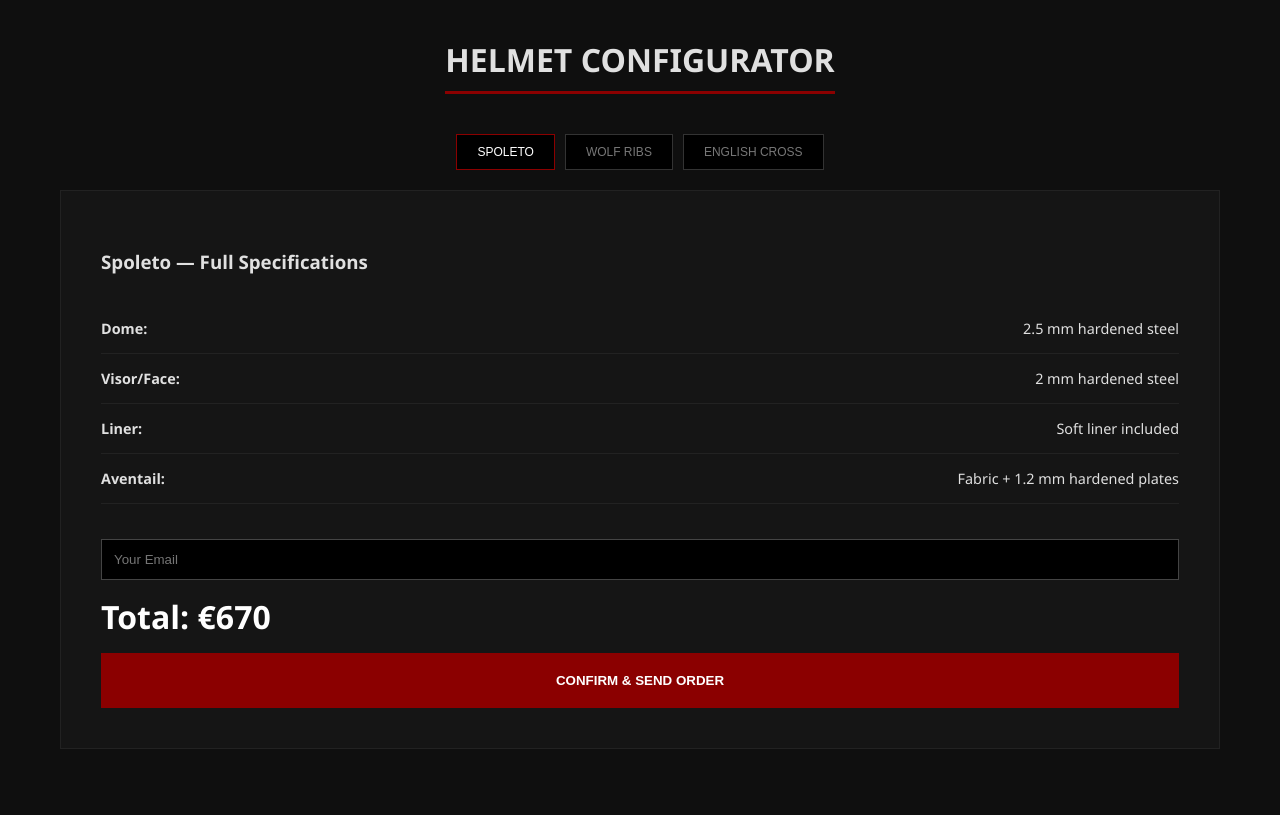
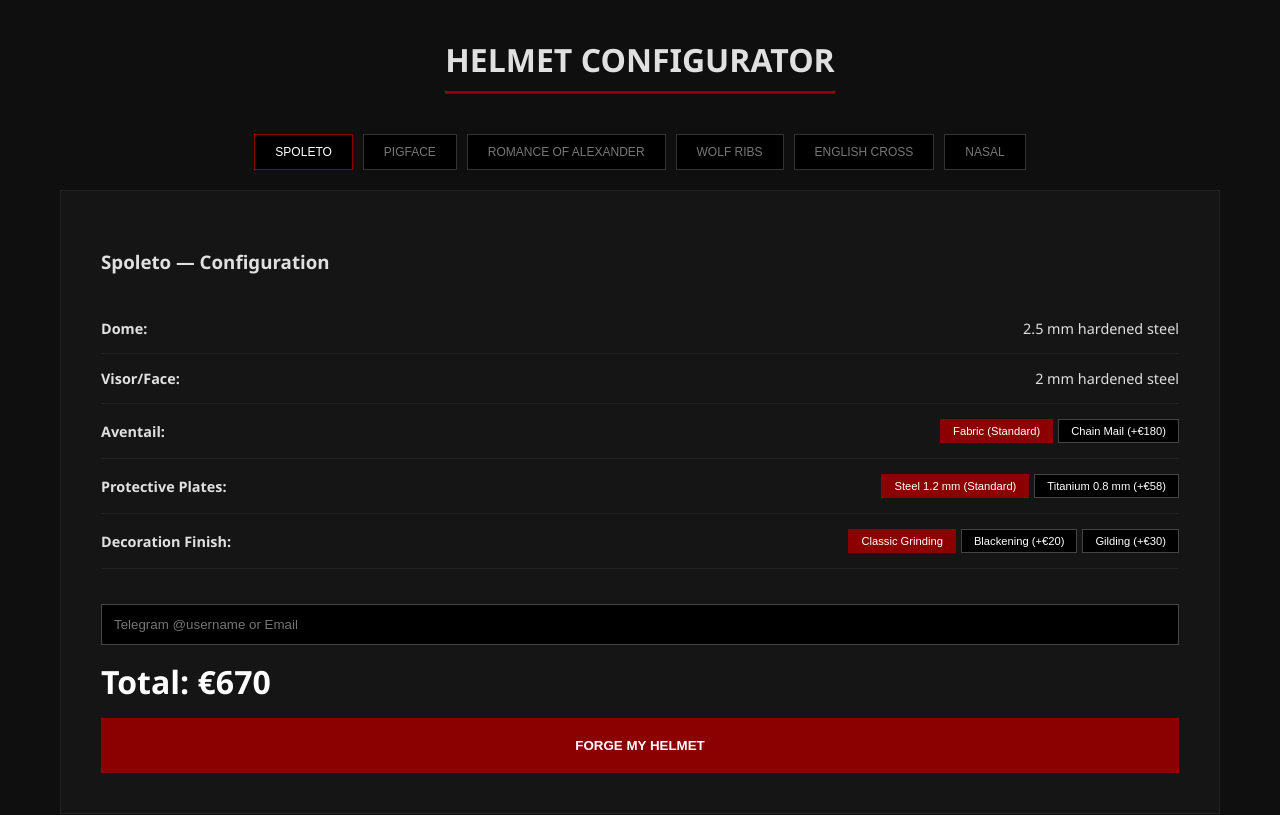
Before and after one commit to Sadovenko555/gorilla-armor-l, a React (Vite) app: page / in a window 1280 px wide. Shown: the part 1760-2575 px from the top of the page. Built offline with nearby package versions, Linux system fonts and the light colour scheme.

Commit message:
fix configurator

```diff
--- a/src/components/Calculator.jsx
+++ b/src/components/Calculator.jsx
@@ -3,14 +3,26 @@ import { helmetsData } from '../data/helmets';
 import emailjs from '@emailjs/browser';
 
 const Calculator = () => {
+  // Ініціалізуємо стан першим шоломом та його стандартними опціями
   const [selectedHelmet, setSelectedHelmet] = useState(helmetsData[0]);
-  // Зберігаємо цілі об'єкти опцій, щоб знати і ціну, і назву
-  const [selectedRod, setSelectedRod] = useState(selectedHelmet.options.rods[0] || null);
-  const [selectedAv, setSelectedAv] = useState(selectedHelmet.options.aventail[0] || null);
+  const [optAv, setOptAv] = useState(helmetsData[0].options.aventail?.[0] || null);
+  const [optPlates, setOptPlates] = useState(helmetsData[0].options.plates?.[0] || null);
+  const [optDecor, setOptDecor] = useState(helmetsData[0].options.decoration?.[0] || null);
   const [clientContact, setClientContact] = useState('');
 
-  // Розрахунок ціни: база + ціна за прути + ціна за бармицю
-  const totalPrice = selectedHelmet.basePrice + (selectedRod?.priceMod || 0) + (selectedAv?.priceMod || 0);
+  // Функція вибору шолома: оновлюємо все одним махом (фікс помилки на скріншоті)
+  const handleHelmetSelect = (h) => {
+    setSelectedHelmet(h);
+    setOptAv(h.options.aventail?.[0] || null);
+    setOptPlates(h.options.plates?.[0] || null);
+    setOptDecor(h.options.decoration?.[0] || null);
+  };
+
+  // Розрахунок загальної вартості
+  const totalPrice = selectedHelmet.basePrice +
+    (optAv?.priceMod || 0) +
+    (optPlates?.priceMod || 0) +
+    (optDecor?.priceMod || 0);
 
   const sendOrder = (e) => {
     e.preventDefault();
@@ -20,48 +32,45 @@ const Calculator = () => {
       return;
     }
 
-    // Формуємо рядок з вибраними опціями для листа
-    const optionsText = [
-      selectedRod ? `Rods: ${selectedRod.label}` : "Standard Visor",
-      selectedAv ? `Aventail: ${selectedAv.label}` : `Aventail: ${selectedHelmet.specs.aventail}`
-    ].join(', ');
-
     const templateParams = {
       helmet_name: selectedHelmet.name,
-      options: optionsText,
+      options: `
+        Aventail: ${optAv?.label || 'Standard'},
+        Plates: ${optPlates?.label || 'Standard/None'},
+        Decoration: ${optDecor?.label || 'Standard'}
+      `,
       price: `€${totalPrice}`,
       contact: clientContact,
     };
 
-    // ВСТАВ СВОЇ ID СЮДИ
+    // Відправка через EmailJS
     emailjs.send(
-      'service_tmndiym', // Твій Service ID
-      'template_dksx62t', // Твій Template ID
+      'YOUR_SERVICE_ID',
+      'YOUR_TEMPLATE_ID',
       templateParams,
-      'QQpVRTj7aSUlz_3-2'   // Твій Public Key
+      'YOUR_PUBLIC_KEY'
     )
       .then((response) => {
         console.log('SUCCESS!', response.status, response.text);
-        alert('SUCCESS! Your order has been sent to the master.');
-        setClientContact(''); // Очистити поле після відправки
-      }, (err) => {
-        console.log('FAILED...', err);
-        alert('FAILED to send order. Please try again or contact via Telegram.');
+        alert('SUCCESS! Order sent to the forge.');
+        setClientContact('');
+      })
+      .catch((err) => {
+        // Використовуємо err для логування (фікс ESLint)
+        console.error('FAILED to send order:', err);
+        alert('FAILED to send order. Check your connection or contact the master directly.');
       });
   };
 
   return (
     <div className="configurator">
+      {/* Вибір моделі шолома */}
       <div className="helmet-selector">
         {helmetsData.map(h => (
           <button
             key={h.id}
             className={`helmet-tab ${selectedHelmet.id === h.id ? 'active' : ''}`}
-            onClick={() => {
-              setSelectedHelmet(h);
-              setSelectedRod(h.options.rods[0] || null);
-              setSelectedAv(h.options.aventail[0] || null);
-            }}
+            onClick={() => handleHelmetSelect(h)}
           >
             {h.name}
           </button>
@@ -69,38 +78,21 @@ const Calculator = () => {
       </div>
 
       <div className="spec-card">
-        <h3>{selectedHelmet.name} — Full Specifications</h3>
+        <h3>{selectedHelmet.name} — Configuration</h3>
         <ul className="spec-list">
           <li><strong>Dome:</strong> {selectedHelmet.specs.dome}</li>
           <li><strong>Visor/Face:</strong> {selectedHelmet.specs.visor || selectedHelmet.specs.face}</li>
-          <li><strong>Liner:</strong> {selectedHelmet.specs.liner}</li>
 
-          {selectedHelmet.options.rods.length > 0 && (
-            <li className="option-row">
-              <strong>Steel Rods:</strong>
-              <div className="mini-buttons">
-                {selectedHelmet.options.rods.map((r, i) => (
-                  <button
-                    key={i}
-                    className={selectedRod?.label === r.label ? 'selected' : ''}
-                    onClick={() => setSelectedRod(r)}
-                  >
-                    {r.label} {r.priceMod > 0 ? `(+€${r.priceMod})` : ''}
-                  </button>
-                ))}
-              </div>
-            </li>
-          )}
-
-          {selectedHelmet.options.aventail.length > 0 ? (
+          {/* Опції бармиці (якщо є вибір) */}
+          {selectedHelmet.options.aventail?.length > 0 ? (
             <li className="option-row">
               <strong>Aventail:</strong>
               <div className="mini-buttons">
                 {selectedHelmet.options.aventail.map((a, i) => (
                   <button
                     key={i}
-                    className={selectedAv?.label === a.label ? 'selected' : ''}
-                    onClick={() => setSelectedAv(a)}
+                    className={optAv?.label === a.label ? 'selected' : ''}
+                    onClick={() => setOptAv(a)}
                   >
                     {a.label} {a.priceMod > 0 ? `(+€${a.priceMod})` : ''}
                   </button>
@@ -110,18 +102,55 @@ const Calculator = () => {
           ) : (
             <li><strong>Aventail:</strong> {selectedHelmet.specs.aventail}</li>
           )}
+
+          {/* Опції захисних пластин */}
+          {selectedHelmet.options.plates?.length > 0 && (
+            <li className="option-row">
+              <strong>Protective Plates:</strong>
+              <div className="mini-buttons">
+                {selectedHelmet.options.plates.map((p, i) => (
+                  <button
+                    key={i}
+                    className={optPlates?.label === p.label ? 'selected' : ''}
+                    onClick={() => setOptPlates(p)}
+                  >
+                    {p.label} {p.priceMod > 0 ? `(+€${p.priceMod})` : ''}
+                  </button>
+                ))}
+              </div>
+            </li>
+          )}
+
+          {/* Опції декорації (чорніння, позолота) */}
+          {selectedHelmet.options.decoration?.length > 0 && (
+            <li className="option-row">
+              <strong>Decoration Finish:</strong>
+              <div className="mini-buttons">
+                {selectedHelmet.options.decoration.map((d, i) => (
+                  <button
+                    key={i}
+                    className={optDecor?.label === d.label ? 'selected' : ''}
+                    onClick={() => setOptDecor(d)}
+                  >
+                    {d.label} {d.priceMod > 0 ? `(+€${d.priceMod})` : ''}
+                  </button>
+                ))}
+              </div>
+            </li>
+          )}
         </ul>
 
+        {/* Секція замовлення */}
         <div className="order-section">
           <input
             type="text"
             className="calc-input"
-            placeholder="Your Email"
+            placeholder="Telegram @username or Email"
             value={clientContact}
             onChange={(e) => setClientContact(e.target.value)}
           />
           <div className="price-tag">Total: €{totalPrice}</div>
-          <button className="confirm-btn" onClick={sendOrder}>Confirm & Send Order</button>
+          <button className="confirm-btn" onClick={sendOrder}>Forge My Helmet</button>
         </div>
       </div>
     </div>
--- a/src/data/helmets.js
+++ b/src/data/helmets.js
@@ -4,52 +4,66 @@ export const helmetsData = [
     id: 'spoleto',
     name: 'Spoleto',
     basePrice: 670,
-    specs: {
-      dome: '2.5 mm hardened steel',
-      visor: '2 mm hardened steel',
-      aventail: 'Fabric + 1.2 mm hardened plates',
-      liner: 'Soft liner included'
-    },
-    options: { rods: [], aventail: [] }
+    specs: { dome: '2.5 mm hardened steel', visor: '2 mm hardened steel' },
+    options: {
+      aventail: [{ label: 'Fabric (Standard)', priceMod: 0 }, { label: 'Chain Mail', priceMod: 180 }],
+      plates: [{ label: 'Steel 1.2 mm (Standard)', priceMod: 0 }, { label: 'Titanium 0.8 mm', priceMod: 58 }],
+      decoration: [{ label: 'Classic Grinding', priceMod: 0 }, { label: 'Blackening', priceMod: 20 }, { label: 'Gilding', priceMod: 30 }]
+    }
   },
- {
+  {
+    id: 'pigface',
+    name: 'Pigface',
+    basePrice: 720,
+    specs: { dome: '2.5 mm hardened steel', visor: '2 mm hardened steel' },
+    options: {
+      aventail: [{ label: 'Fabric (Standard)', priceMod: 0 }, { label: 'Chain Mail', priceMod: 180 }],
+      plates: [{ label: 'Steel 1.2 mm (Standard)', priceMod: 0 }, { label: 'Titanium 0.8 mm', priceMod: 58 }],
+      decoration: [{ label: 'Classic Grinding', priceMod: 0 }, { label: 'Blackening', priceMod: 20 }, { label: 'Gilding', priceMod: 30 }]
+    }
+  },
+  {
+    id: 'romance-alexander',
+    name: 'Romance Of Alexander',
+    basePrice: 720,
+    specs: { dome: '2.5 mm hardened steel', visor: '2 mm hardened steel + 1mm Cross' },
+    options: {
+      aventail: [{ label: 'Fabric (Standard)', priceMod: 0 }, { label: 'Chain Mail', priceMod: 180 }],
+      plates: [{ label: 'Steel 1.2 mm (Standard)', priceMod: 0 }, { label: 'Titanium 0.8 mm', priceMod: 58 }],
+      decoration: [{ label: 'Classic Cross', priceMod: 0 }, { label: 'Blackening', priceMod: 15 }, { label: 'Gilding', priceMod: 25 }]
+    }
+  },
+  {
     id: 'wolf-ribs',
     name: 'Wolf Ribs',
     basePrice: 760,
-    specs: {
-      dome: '2.5 mm hardened steel',
-      visor: 'Hardened steel ribs',
-      aventail: 'Fabric + 1.2 mm hardened plates',
-      liner: 'Soft liner included'
-    },
+    specs: { dome: '2.5 mm hardened steel', visor: 'Ribs 10 mm and 6 mm' },
     options: {
-      rods: [
-        { label: 'Standard (6/10 mm)', priceMod: 0 },
-        { label: 'Heavy Duty (8/12 mm)', priceMod: 35 }
-      ],
-      aventail: [] // ДОДАЙ ЦЕЙ РЯДОК, щоб код не "падав"
+      aventail: [{ label: 'Fabric (Standard)', priceMod: 0 }, { label: 'Chain Mail', priceMod: 180 }],
+      plates: [{ label: 'Steel 1.2 mm (Standard)', priceMod: 0 }, { label: 'Titanium 0.8 mm', priceMod: 58 }],
+      decoration: [{ label: 'Classic Ribs', priceMod: 0 }, { label: 'Blackening', priceMod: 25 }, { label: 'Gilding', priceMod: 35 }]
     }
   },
   {
     id: 'english-cross',
     name: 'English Cross',
     basePrice: 790,
-    specs: {
-      dome: '2.5 mm hardened steel',
-      face: 'Hardened steel rods',
-      aventail: 'Chain mail',
-      liner: 'Soft liner included'
-    },
+    specs: { dome: '2.5 mm hardened steel', face: 'Steel rods 6 and 8 mm', aventail: 'Chain mail (Standard)' },
     options: {
-      rods: [
-        { label: '6 & 8 mm rods', priceMod: 0 },
-        { label: '8 & 10 mm rods', priceMod: 25 }
-      ],
-      aventail: [
-        { label: 'Standard Chain Mail', priceMod: 0 },
-        { label: 'Stainless Chain Mail', priceMod: 50 }
-      ]
+      aventail: [], // Стандартна кольчуга, без вибору
+      plates: [{ label: 'No plates', priceMod: 0 }, { label: 'Steel 1.2 mm', priceMod: 45 }, { label: 'Titanium 0.8 mm', priceMod: 58 }],
+      decoration: [{ label: 'Classic Cross', priceMod: 0 }, { label: 'Blackening', priceMod: 15 }, { label: 'Gilding', priceMod: 25 }]
     }
   },
-  // Додай інші моделі (Nasal, Pigface, Romance) за такою ж логікою
+  {
+    id: 'nasal',
+    name: 'Nasal',
+    basePrice: 800,
+    specs: { dome: '2.5 mm hardened steel', face: 'Rods 6/8 mm + 2mm nose guard', aventail: 'Chain mail (Standard)' },
+    options: {
+      aventail: [],
+      plates: [{ label: 'No plates', priceMod: 0 }, { label: 'Steel 1.2 mm', priceMod: 45 }, { label: 'Titanium 0.8 mm', priceMod: 58 }],
+      decoration: [{ label: 'Classic Nose', priceMod: 0 }, { label: 'Blackening', priceMod: 10 }, { label: 'Gilding', priceMod: 20 }]
+    }
+  }
 ];
```
